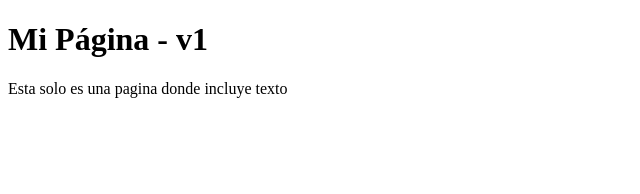
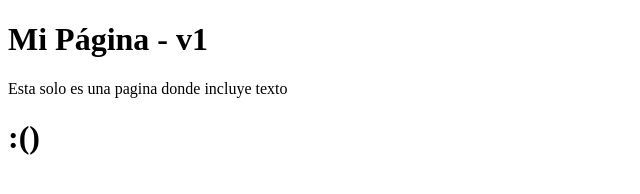
Before and after one commit to Melisa310324/mi-pagina, a plain HTML site: page index.html in a window 1280 px wide. Shown: the full height of the page, 0-640 px from the left. Drawn offline with Linux system fonts and the light colour scheme.

Commit message:
v4: Agrege una linea con simbolos

```diff
--- a/index.html
+++ b/index.html
@@ -8,7 +8,8 @@
 <body>
     <h1>Mi Página - v1</h1>
 
+    <p>Esta solo es una pagina donde incluye texto </p>
 
-    <p>Esta solo es una pagina donde incluye texto </p>
+    <h1> :() </h1>
 </body>
 </html>
```
